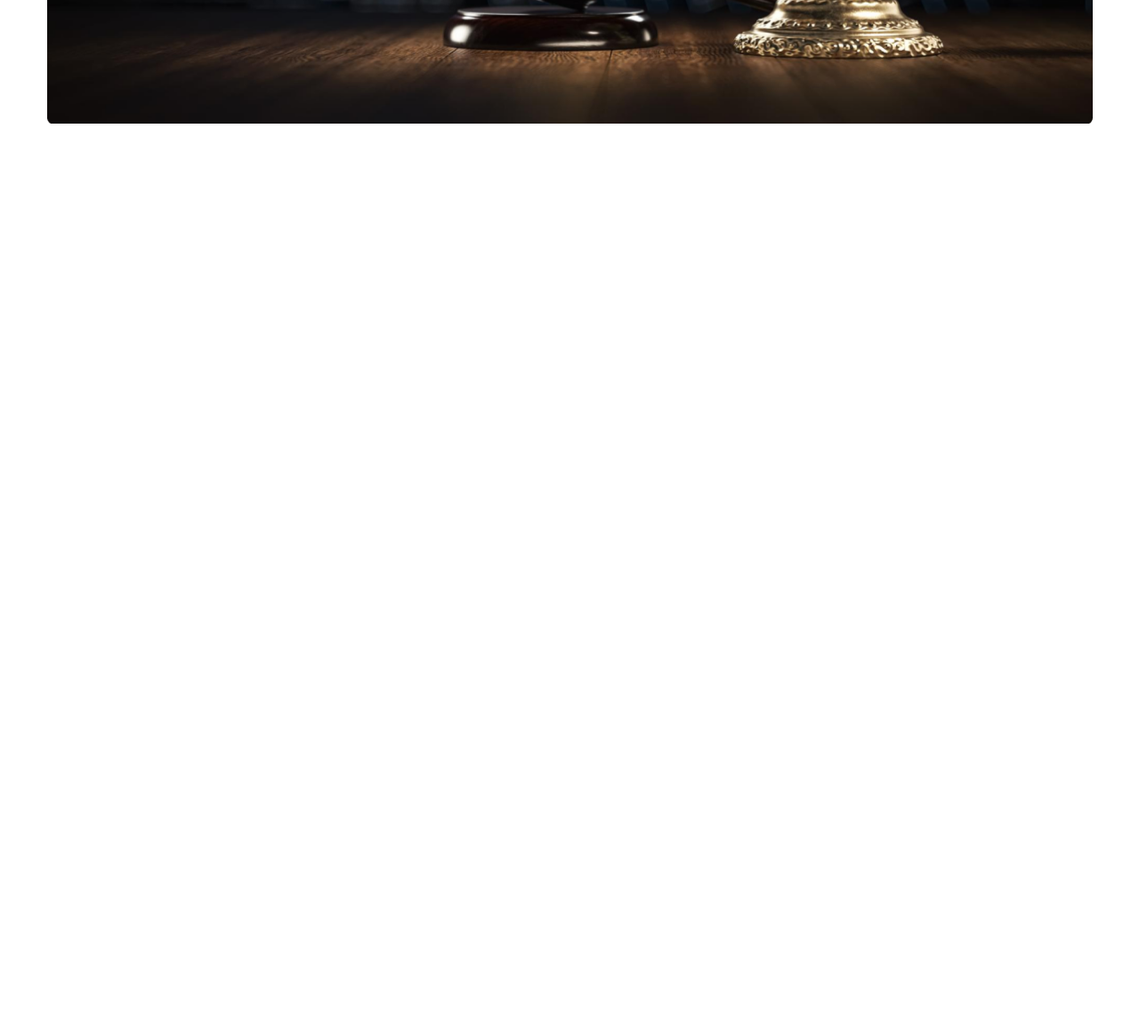
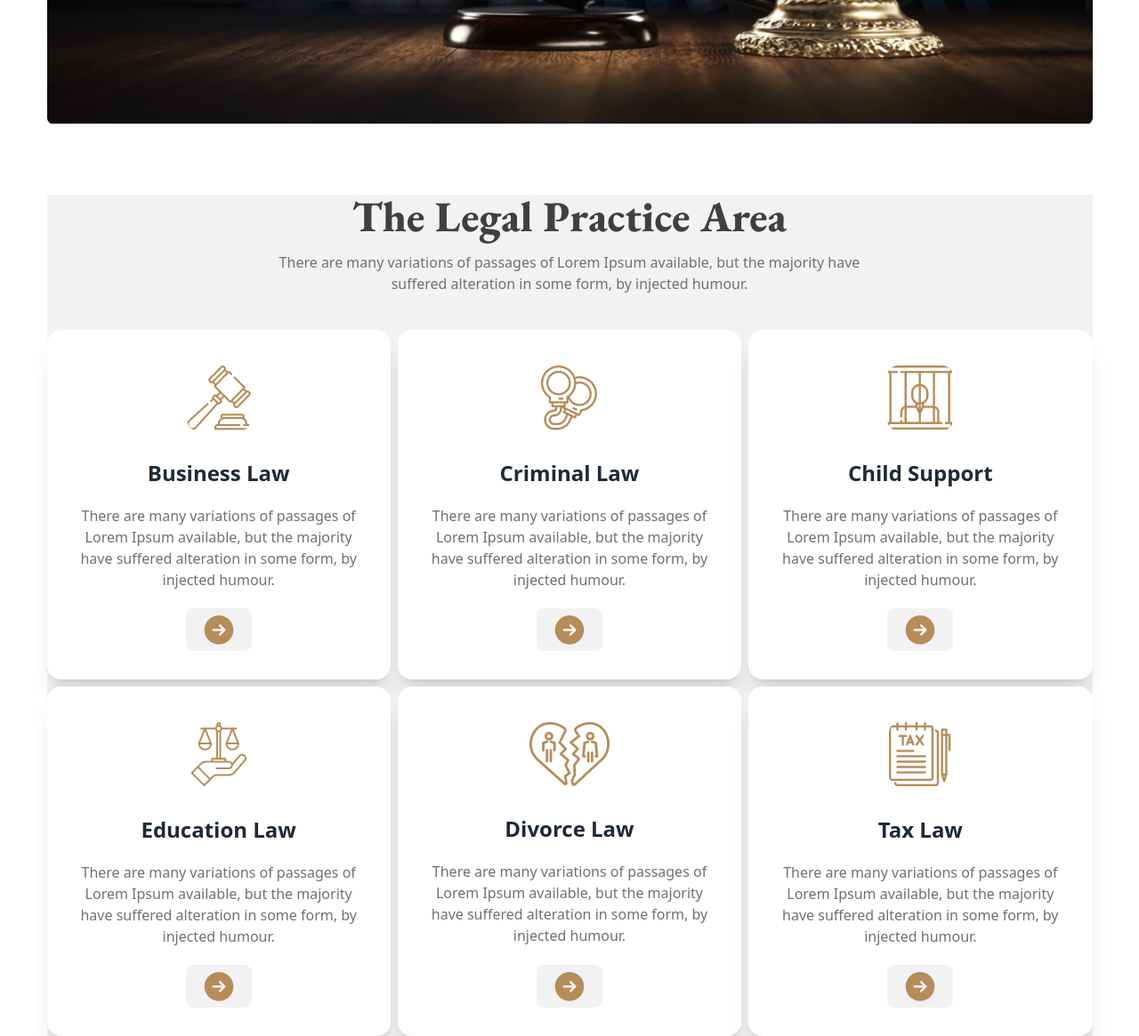
Before and after one commit to codermahbub20/legal-soluation-repo, a plain HTML site: page index.html in a window 1280 px wide. Shown: the part 519-1684 px from the top of the page at 89% size. Before the commit the page ends 800 px from the top, so only its background shows below. Drawn offline with nearby package versions, Linux system fonts and the light colour scheme.

Commit message:
Legal section add

```diff
--- a/index.html
+++ b/index.html
@@ -9,6 +9,7 @@
     <link rel="preconnect" href="https://fonts.googleapis.com">
     <link rel="preconnect" href="https://fonts.gstatic.com" crossorigin>
     <link href="https://fonts.googleapis.com/css2?family=EB+Garamond:wght@400;500;600;700;800&family=Poppins:wght@500;600;700&display=swap" rel="stylesheet">
+    <link rel="shortcut icon" href="./images/logo2.png" type="image/x-icon">
 
     <!-- Daisy Ui and tailwind Links -->
 
@@ -73,7 +74,94 @@
     </header>
 
     <main>
+        <!-- The Legal Practice area -->
+        <section class="mt-20 text-center w-[1175px] m-auto bg-base-200">
+                <h1 class="font-garmond text-3xl lg:text-5xl lg:mt-16 font-extrabold text-[#414040]  text-center">The Legal Practice Area</h1>
+                <p class="w-[700px] text-center mt-4 text-base font-medium text-[#707070] mx-auto">There are many variations of passages of Lorem Ipsum available, but the majority have suffered alteration in some form, by injected humour.</p>
 
+               <div class="grid grid-cols-1 md:grid-cols-2 lg:grid-cols-3 mt-10 gap-2">
+                 <!-- First Card -->
+                 <div class="card  bg-base-100 shadow-xl">
+                    <figure class="px-10 pt-10">
+                      <img src="./images/business.png" alt="Shoes" class="rounded-xl" />
+                    </figure>
+                    <div class="card-body items-center text-center">
+                      <h2 class="card-title text-2xl font-extrabold">Business Law</h2>
+                      <p class="text-[#707070] mt-3">There are many variations of passages of Lorem Ipsum available, but the majority have suffered alteration in some form, by injected humour.</p>
+                      <div class="card-actions">
+                        <button class="btn mt-3"><img src="./images/Frame.png" alt=""></button>
+                      </div>
+                    </div>
+                  </div>
+                 <!-- second Card -->
+                 <div class="card  bg-base-100 shadow-xl">
+                    <figure class="px-10 pt-10">
+                      <img src="./images/criminal.png" alt="Shoes" class="rounded-xl" />
+                    </figure>
+                    <div class="card-body items-center text-center">
+                      <h2 class="card-title text-2xl font-extrabold">Criminal Law</h2>
+                      <p class="text-[#707070] mt-3">There are many variations of passages of Lorem Ipsum available, but the majority have suffered alteration in some form, by injected humour.</p>
+                      <div class="card-actions">
+                        <button class="btn mt-3"><img src="./images/Frame.png" alt=""></button>
+                      </div>
+                    </div>
+                  </div>
+                 <!-- third Card -->
+                 <div class="card  bg-base-100 shadow-xl">
+                    <figure class="px-10 pt-10">
+                      <img src="./images/child.png" alt="Shoes" class="rounded-xl" />
+                    </figure>
+                    <div class="card-body items-center text-center">
+                      <h2 class="card-title text-2xl font-extrabold">Child Support</h2>
+                      <p class="text-[#707070] mt-3">There are many variations of passages of Lorem Ipsum available, but the majority have suffered alteration in some form, by injected humour.</p>
+                      <div class="card-actions">
+                        <button class="btn mt-3"><img src="./images/Frame.png" alt=""></button>
+                      </div>
+                    </div>
+                  </div>
+                 <!-- 4 Card -->
+                 <div class="card  bg-base-100 shadow-xl">
+                    <figure class="px-10 pt-10">
+                      <img src="./images/education.png" alt="Shoes" class="rounded-xl" />
+                    </figure>
+                    <div class="card-body items-center text-center">
+                      <h2 class="card-title text-2xl font-extrabold">Education Law</h2>
+                      <p class="text-[#707070] mt-3">There are many variations of passages of Lorem Ipsum available, but the majority have suffered alteration in some form, by injected humour.</p>
+                      <div class="card-actions">
+                        <button class="btn mt-3"><img src="./images/Frame.png" alt=""></button>
+                      </div>
+                    </div>
+                  </div>
+                 <!-- 5 Card -->
+                 <div class="card  bg-base-100 shadow-xl">
+                    <figure class="px-10 pt-10">
+                      <img src="./images/divorce.png" alt="Shoes" class="rounded-xl" />
+                    </figure>
+                    <div class="card-body items-center text-center">
+                      <h2 class="card-title text-2xl font-extrabold">Divorce Law</h2>
+                      <p class="text-[#707070] mt-3">There are many variations of passages of Lorem Ipsum available, but the majority have suffered alteration in some form, by injected humour.</p>
+                      <div class="card-actions">
+                        <button class="btn mt-3"><img src="./images/Frame.png" alt=""></button>
+                      </div>
+                    </div>
+                  </div>
+                 <!-- 6 Card -->
+                 <div class="card  bg-base-100 shadow-xl">
+                    <figure class="px-10 pt-10">
+                      <img src="./images/tax.png" alt="Shoes" class="rounded-xl" />
+                    </figure>
+                    <div class="card-body items-center text-center">
+                      <h2 class="card-title text-2xl font-extrabold">Tax Law</h2>
+                      <p class="text-[#707070] mt-3">There are many variations of passages of Lorem Ipsum available, but the majority have suffered alteration in some form, by injected humour.</p>
+                      <div class="card-actions">
+                        <button class="btn mt-3"><img src="./images/Frame.png" alt=""></button>
+                      </div>
+                    </div>
+                  </div>
+
+
+               </div>
+        </section>
     </main>
 
     <footer>
```
